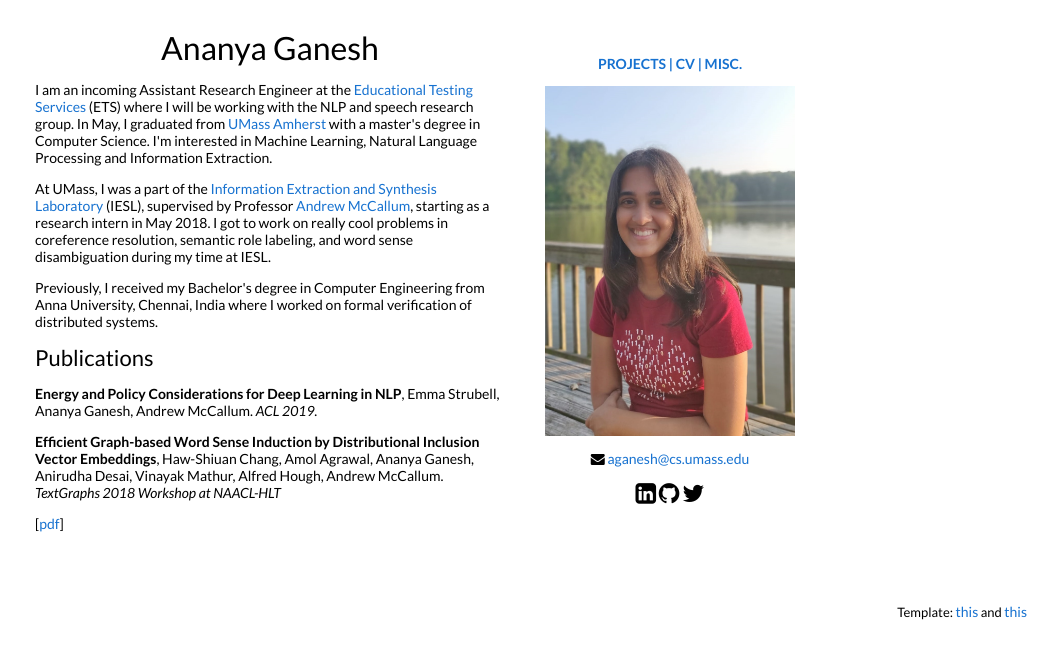
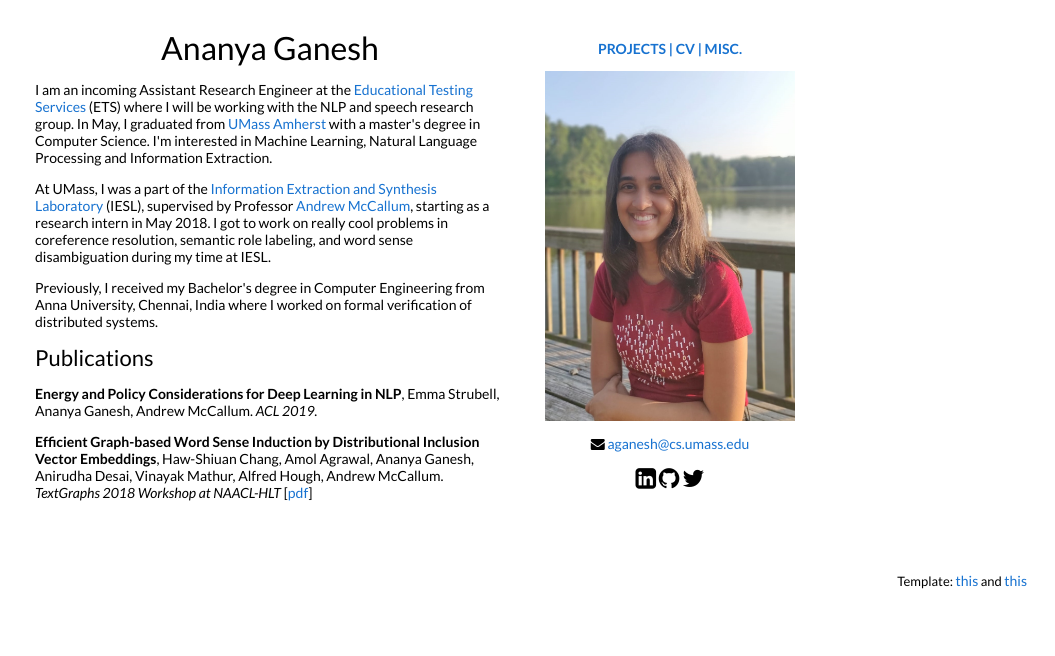
Before and after one commit to ananyaganesh/ananyaganesh.github.io, a plain HTML site: page index.html in a window 1280 px wide. Shown: the whole page, without its empty margins (225-1280 px from the left). Drawn offline with Linux system fonts and the light colour scheme.

Commit message:
format content

```diff
--- a/index.html
+++ b/index.html
@@ -108,7 +108,7 @@
                         <!--</p>-->
                         <p> <heading>Publications </heading> </p>
                         <p><papertitle>Energy and Policy Considerations for Deep Learning in NLP</papertitle>, Emma Strubell, Ananya Ganesh, Andrew McCallum. <i>ACL 2019.</i></p>
-                        <p><papertitle>Efficient Graph-based Word Sense Induction by Distributional Inclusion Vector Embeddings</papertitle>, Haw-Shiuan Chang, Amol Agrawal, Ananya Ganesh, Anirudha Desai, Vinayak Mathur, Alfred Hough, Andrew McCallum. <i>TextGraphs 2018 Workshop at NAACL-HLT</i></p> [<a href="https://arxiv.org/abs/1804.03257.pdf">pdf</a>]
+                        <p><papertitle>Efficient Graph-based Word Sense Induction by Distributional Inclusion Vector Embeddings</papertitle>, Haw-Shiuan Chang, Amol Agrawal, Ananya Ganesh, Anirudha Desai, Vinayak Mathur, Alfred Hough, Andrew McCallum. <i>TextGraphs 2018 Workshop at NAACL-HLT</i> [<a href="https://arxiv.org/abs/1804.03257.pdf">pdf</a>] </p>
 
                     </td>
                     <td width="30%">
```
